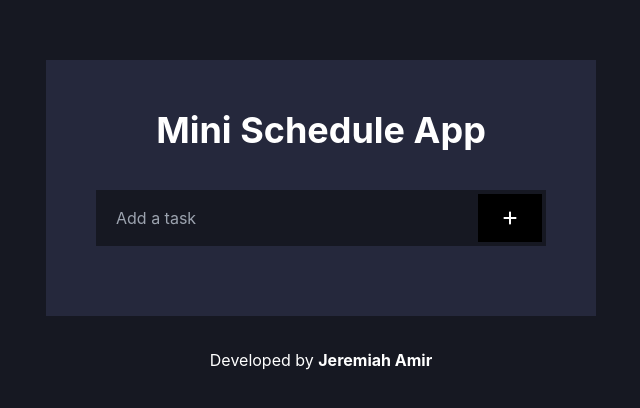
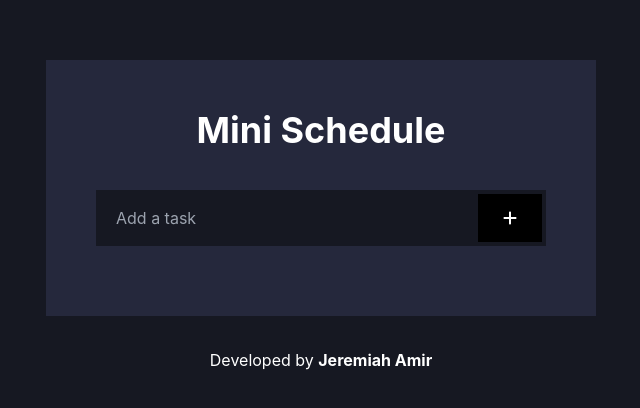
Before and after one commit to JeremiahAmir/mini-schedule, a React (Create React App) app: page / in a window 1280 px wide. Shown: the part 184-592 px from the top of the page, without its empty margins (319-959 px from the left). Built offline with nearby package versions, Linux system fonts and the light colour scheme.

Commit message:
UI Updated

```diff
--- a/src/App.tsx
+++ b/src/App.tsx
@@ -41,7 +41,7 @@ function App() {
       <ToastContainer />
       <div className="box mb-8">
         <h1 className="xl:text-4xl lg:text-4xl md:text-4xl sm:text-3xl text-2xl font-bold text-center mb-10">
-          Mini Schedule App
+          Mini Schedule
         </h1>
         <InputField
           task={task}
--- a/src/components/SingleTodo.tsx
+++ b/src/components/SingleTodo.tsx
@@ -18,6 +18,13 @@ const SingleTodo: React.FC<Props> = ({ todo, todos, setTodos }) => {
         todo.id === id ? { ...todo, completed: !todo.completed } : todo
       )
     );
+    if (!todo.completed) {
+      toast.success("Task completed successfully", {
+        autoClose: 2000,
+        theme: "dark",
+        transition: Slide,
+      });
+    }
     localStorage.setItem(
       "todo",
       JSON.stringify(
```
